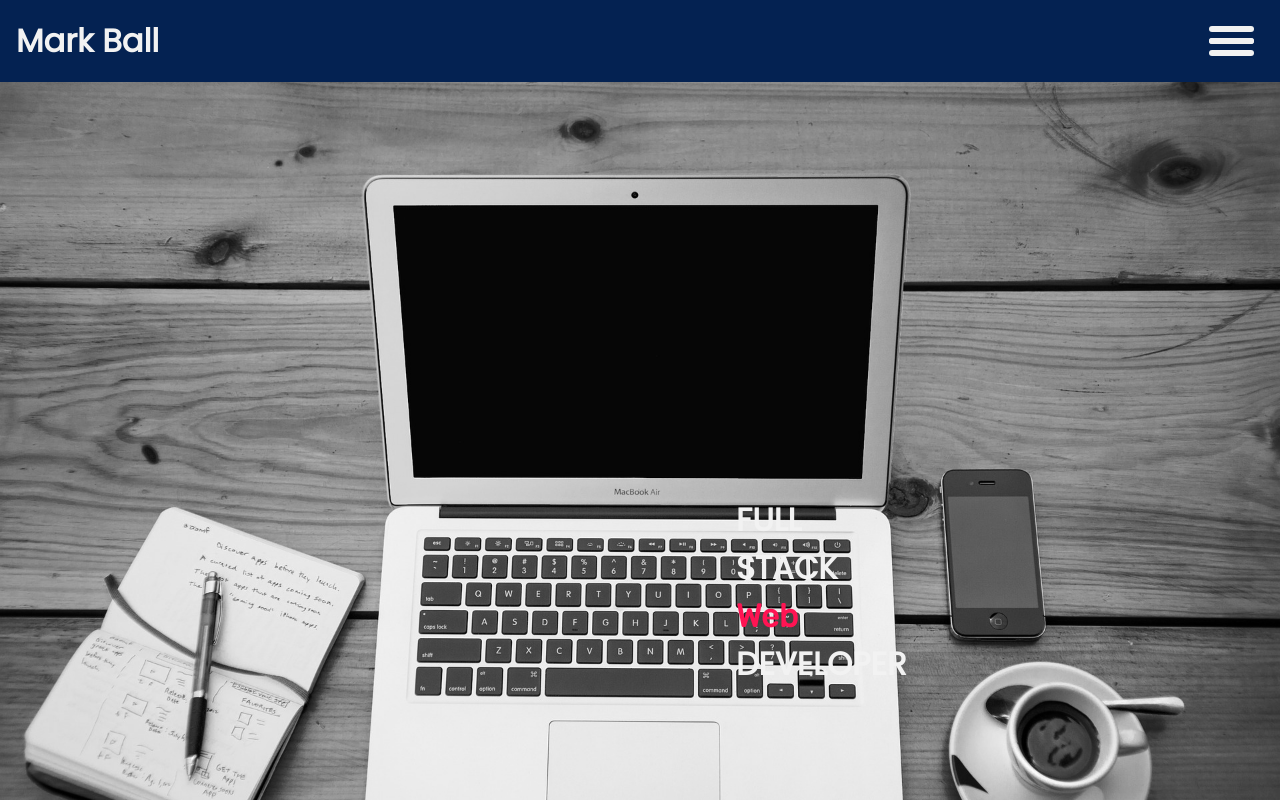
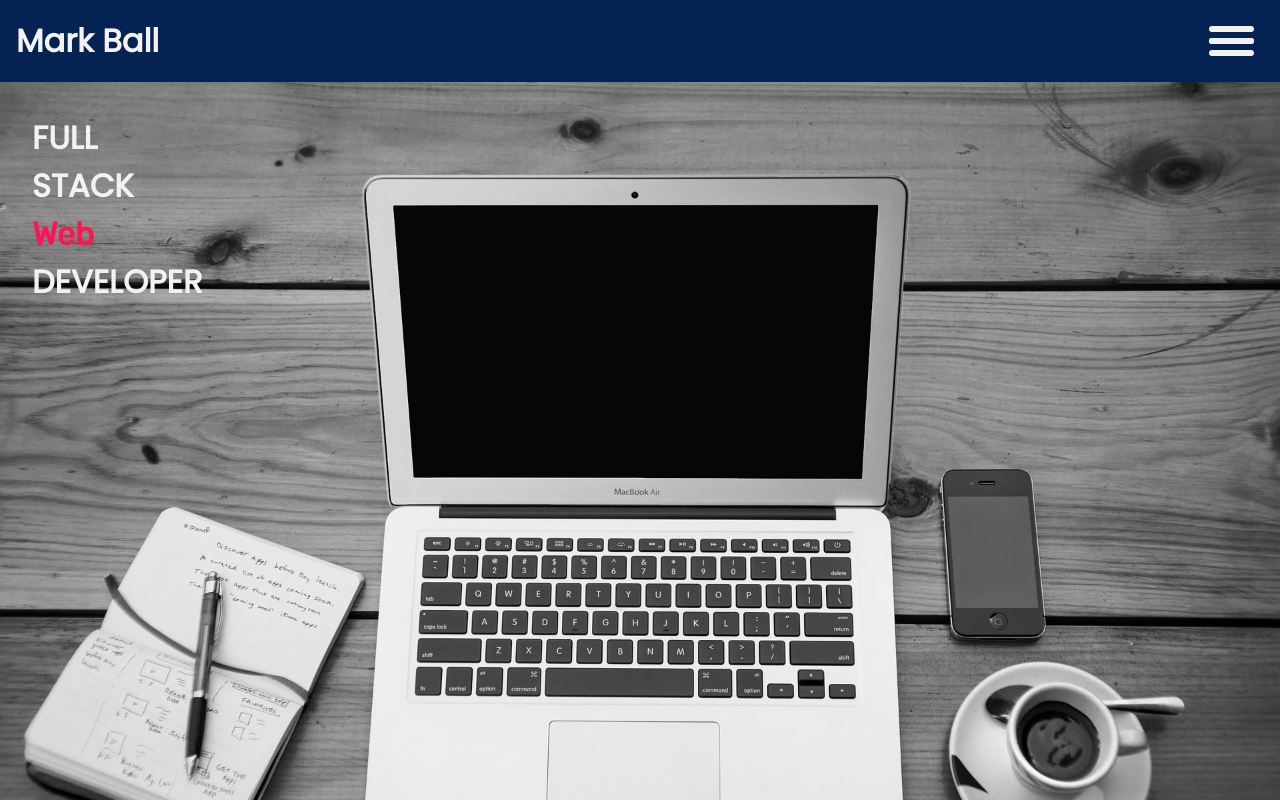
Before and after one commit to Mark-Ball/react-portfolio, a React (Create React App) app: page / in a window 1280 px wide. Built offline with nearby package versions, Linux system fonts and the light colour scheme.

Commit message:
fixed positioning of title on home page

```diff
--- a/src/components/pages/Home/styles.js
+++ b/src/components/pages/Home/styles.js
@@ -3,6 +3,7 @@ import { COLOURS } from '../../../constants';
 
 export const Container = styled.div`
     display: inline-block;
+    position: relative;
     height: calc(100vh - 82px);
     width: 100vw;
     background: ${COLOURS.MIDBLUE};
@@ -10,12 +11,12 @@ export const Container = styled.div`
 
 export const Title = styled.h1`
     display: inline;
-    position: fixed;
-    top: 50%;
-    left: 50%;
+    position: absolute;
+    top: 0;
+    left: 0;
     color: ${COLOURS.BASE};
     margin: 0;
-    padding: 3em;
+    padding: 1em;
 `;
 
 export const WebSpan = styled.span`
```
